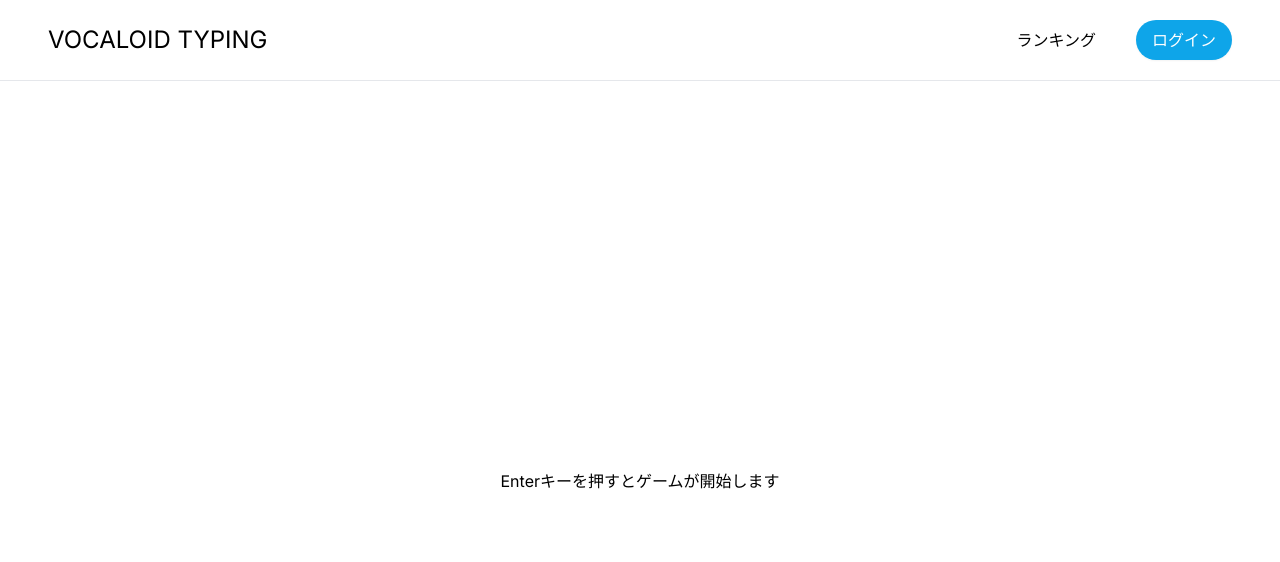
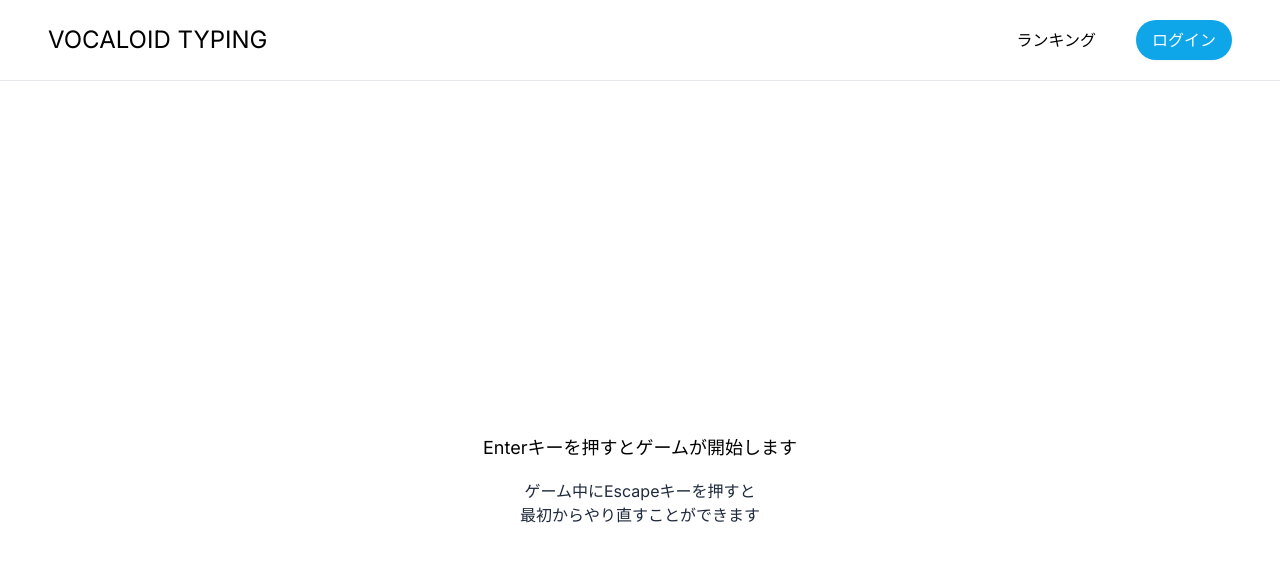
Before and after one commit to Yuki-Nakamura4/vocaloid-typing, a Next.js app: page /confirmation in a window 1280 px wide. Shown: the top 562 px of the page. Built offline with nearby package versions, Linux system fonts and the light colour scheme.

Commit message:
ゲーム中にEscキーを押すと開始前に戻れる機能追加

```diff
--- a/src/app/confirmation/page.tsx
+++ b/src/app/confirmation/page.tsx
@@ -24,7 +24,14 @@ export default function Confirmation() {
 
   return (
     <div className="flex h-screen flex-col items-center justify-center">
-      <div className="text-center">Enterキーを押すとゲームが開始します</div>
+      <div className="mb-4 animate-bounce text-center text-lg">
+        Enterキーを押すとゲームが開始します
+      </div>
+      <div className="text-center text-slate-800">
+        ゲーム中にEscapeキーを押すと
+        <br />
+        最初からやり直すことができます
+      </div>
     </div>
   );
 }
--- a/src/app/game/page.tsx
+++ b/src/app/game/page.tsx
@@ -81,6 +81,10 @@ export default function Game() {
         }
       }
     }
+    // ゲーム開始直前のページに戻る
+    if (e.key === "Escape") {
+      router.push("/confirmation");
+    }
   };
 
   const renderProblem = () => {
```
